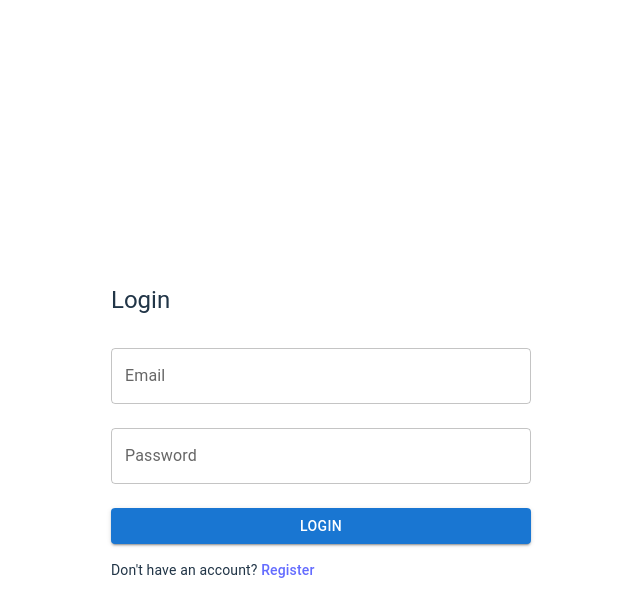
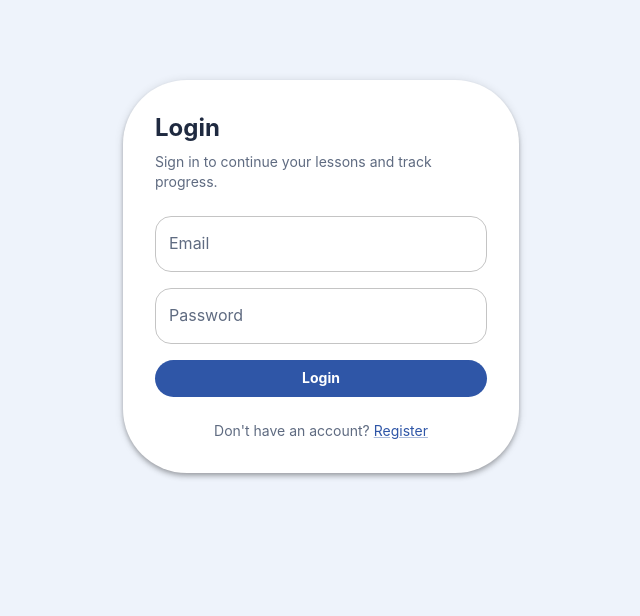
Before and after one commit to MichalZer/oop-learning-platform, a React (Vite) app in the folder client/: page /login in a window 1280 px wide. Shown: the top 616 px of the page, without its empty margins (319-959 px from the left). Built offline with nearby package versions, Linux system fonts and the light colour scheme.

Commit message:
update and improved the ux and ui

```diff
--- /dev/null
+++ b/client/src/components/AppLayout.jsx
@@ -0,0 +1,22 @@
+import { Box, Toolbar } from "@mui/material";
+import Navbar from "./Navbar";
+
+export default function AppLayout({ children }) {
+  return (
+    <>
+      <Navbar />
+      <Toolbar />
+      <Box
+        component="main"
+        sx={{
+          minHeight: "100vh",
+          backgroundColor: "background.default",
+          py: 4,
+          px: { xs: 2, md: 4 },
+        }}
+      >
+        {children}
+      </Box>
+    </>
+  );
+}
--- a/client/src/index.css
+++ b/client/src/index.css
@@ -1,82 +1,43 @@
 :root {
-  font-family: system-ui, Avenir, Helvetica, Arial, sans-serif;
+  color-scheme: light;
+  font-family: "Inter", system-ui, sans-serif;
+  font-size: 16px;
   line-height: 1.5;
-  font-weight: 400;
-
-  color-scheme: light dark;
-  color: rgba(255, 255, 255, 0.87);
-  background-color: #242424;
-
-  font-synthesis: none;
-  text-rendering: optimizeLegibility;
-  -webkit-font-smoothing: antialiased;
-  -moz-osx-font-smoothing: grayscale;
+  color: #1f2a40;
+  background-color: #eef3fb;
+  --surface: #ffffff;
+  --border: #d9e2ef;
+  --text-muted: #5f6b81;
 }
 
-a {
-  font-weight: 500;
-  color: #646cff;
-  text-decoration: inherit;
+* {
+  box-sizing: border-box;
 }
-a:hover {
-  color: #535bf2;
+
+html {
+  scroll-behavior: smooth;
 }
 
 body {
   margin: 0;
-  display: grid;
-  place-items: center;
-  min-width: 320px;
+  min-height: 100vh;
+  background-color: #eef3fb;
+  color: #1f2a40;
+  font-family: inherit;
+}
+
+#root {
   min-height: 100vh;
 }
 
-h1 {
-  font-size: 3.2em;
-  line-height: 1.1;
+a {
+  color: inherit;
+  text-decoration: none;
 }
 
-button {
-  border-radius: 8px;
-  border: 1px solid transparent;
-  padding: 0.6em 1.2em;
-  font-size: 1em;
-  font-weight: 500;
-  font-family: inherit;
-  background-color: #1a1a1a;
-  cursor: pointer;
-  transition: border-color 0.25s;
+button,
+input,
+textarea,
+select {
+  font: inherit;
 }
-button:hover {
-  border-color: #646cff;
-}
-button:focus,
-button:focus-visible {
-  outline: 4px auto -webkit-focus-ring-color;
-}
-
-@media (prefers-color-scheme: light) {
-  :root {
-    color: #213547;
-    background-color: #ffffff;
-  }
-  a:hover {
-    color: #747bff;
-  }
-  button {
-    background-color: #f9f9f9;
-  }
-}
-
-.dark-theme {
-  background-color: #121212;
-  color: #f3f3f3;
-}
-
-.dark-theme .MuiPaper-root {
-  background-color: #1f1f1f !important;
-  color: #f3f3f3 !important;
-}
-
-.dark-theme .MuiTypography-root {
-  color: #f3f3f3 !important;
-}
--- a/client/src/pages/Login.jsx
+++ b/client/src/pages/Login.jsx
@@ -1,5 +1,5 @@
-import { Button, TextField, Box, Typography, Alert } from "@mui/material";
-import { useNavigate, Link } from "react-router-dom";
+import { Button, TextField, Typography, Alert, Paper, Stack, Container, Link } from "@mui/material";
+import { useNavigate, Link as RouterLink } from "react-router-dom";
 import { useEffect, useState } from "react";
 import api from "../services/api";
 import { setToken, isLoggedIn } from "../utils/auth";
@@ -7,16 +7,10 @@ import { setToken, isLoggedIn } from "../utils/auth";
 export default function Login() {
   const [email, setEmail] = useState("");
   const [password, setPassword] = useState("");
-
   const [error, setError] = useState("");
   const [loading, setLoading] = useState(false);
-
   const navigate = useNavigate();
 
-  /*
-   * If a token already exists, redirect to dashboard.
-   * useEffect prevents navigation during render (best practice).
-   */
   useEffect(() => {
     if (isLoggedIn()) {
       navigate("/dashboard", { replace: true });
@@ -33,15 +27,11 @@ export default function Login() {
 
     try {
       setLoading(true);
-
-      // POST http://localhost:5000/api/auth/login
       const res = await api.post("/auth/login", { email, password });
-
       const token = res?.data?.token;
       if (!token) {
         throw new Error("Missing token from server response.");
       }
-
       setToken(token);
       navigate("/dashboard");
     } catch (err) {
@@ -56,9 +46,13 @@ export default function Login() {
   };
 
   return (
-    <Box sx={{ maxWidth: 420, mx: "auto", mt: 8 }}>
-      <Typography variant="h5" mb={2}>
+    <Container maxWidth="xs">
+      <Paper elevation={4} sx={{ mt: 10, p: 4, borderRadius: 4 }}>
+        <Typography variant="h5" mb={1} fontWeight={700}>
           Login
+        </Typography>
+        <Typography variant="body2" color="text.secondary" mb={3}>
+          Sign in to continue your lessons and track progress.
         </Typography>
 
         {error && (
@@ -67,38 +61,31 @@ export default function Login() {
           </Alert>
         )}
 
+        <Stack spacing={2}>
           <TextField
             label="Email"
             fullWidth
-        margin="normal"
             value={email}
             onChange={(e) => setEmail(e.target.value)}
             autoComplete="email"
           />
-
           <TextField
             label="Password"
             type="password"
             fullWidth
-        margin="normal"
             value={password}
             onChange={(e) => setPassword(e.target.value)}
             autoComplete="current-password"
           />
-
-      <Button
-        variant="contained"
-        fullWidth
-        sx={{ mt: 2 }}
-        onClick={handleLogin}
-        disabled={loading}
-      >
+          <Button variant="contained" fullWidth onClick={handleLogin} disabled={loading}>
             {loading ? "Logging in..." : "Login"}
           </Button>
+        </Stack>
 
-      <Typography variant="body2" sx={{ mt: 2 }}>
-        Don&apos;t have an account? <Link to="/register">Register</Link>
+        <Typography variant="body2" align="center" sx={{ mt: 3, color: "text.secondary" }}>
+          Don&apos;t have an account? <Link component={RouterLink} to="/register">Register</Link>
         </Typography>
-    </Box>
+      </Paper>
+    </Container>
   );
 }
--- a/client/src/pages/Register.jsx
+++ b/client/src/pages/Register.jsx
@@ -1,21 +1,15 @@
-import { Button, TextField, Box, Typography, Alert } from "@mui/material";
-import { useNavigate, Link } from "react-router-dom";
+import { Button, TextField, Typography, Alert, Paper, Stack, Container, Link } from "@mui/material";
+import { useNavigate, Link as RouterLink } from "react-router-dom";
 import { useState } from "react";
 import api from "../services/api";
 
-/*
- * Register page:
- * Sends: { name, email, password } to the backend.
- */
 export default function Register() {
   const [name, setName] = useState("");
   const [email, setEmail] = useState("");
   const [password, setPassword] = useState("");
-
   const [error, setError] = useState("");
   const [success, setSuccess] = useState("");
   const [loading, setLoading] = useState(false);
-
   const navigate = useNavigate();
 
   const handleRegister = async () => {
@@ -29,10 +23,7 @@ export default function Register() {
 
     try {
       setLoading(true);
-
-      // POST http://localhost:5000/api/auth/register
       await api.post("/auth/register", { name, email, password });
-
       setSuccess("Account created! Redirecting to login...");
       setTimeout(() => navigate("/login"), 800);
     } catch (err) {
@@ -47,9 +38,13 @@ export default function Register() {
   };
 
   return (
-    <Box sx={{ maxWidth: 420, mx: "auto", mt: 8 }}>
-      <Typography variant="h5" mb={2}>
+    <Container maxWidth="xs">
+      <Paper elevation={4} sx={{ mt: 10, p: 4, borderRadius: 4 }}>
+        <Typography variant="h5" mb={1} fontWeight={700}>
           Register
+        </Typography>
+        <Typography variant="body2" color="text.secondary" mb={3}>
+          Create your account and start building practical OOP lessons.
         </Typography>
 
         {error && (
@@ -64,47 +59,38 @@ export default function Register() {
           </Alert>
         )}
 
+        <Stack spacing={2}>
           <TextField
             label="Name"
             fullWidth
-        margin="normal"
             value={name}
             onChange={(e) => setName(e.target.value)}
             autoComplete="name"
           />
-
           <TextField
             label="Email"
             fullWidth
-        margin="normal"
             value={email}
             onChange={(e) => setEmail(e.target.value)}
             autoComplete="email"
           />
-
           <TextField
             label="Password"
             type="password"
             fullWidth
-        margin="normal"
             value={password}
             onChange={(e) => setPassword(e.target.value)}
             autoComplete="new-password"
           />
-
-      <Button
-        variant="contained"
-        fullWidth
-        sx={{ mt: 2 }}
-        onClick={handleRegister}
-        disabled={loading}
-      >
+          <Button variant="contained" fullWidth onClick={handleRegister} disabled={loading}>
             {loading ? "Creating..." : "Create Account"}
           </Button>
+        </Stack>
 
-      <Typography variant="body2" sx={{ mt: 2 }}>
-        Already have an account? <Link to="/login">Login</Link>
+        <Typography variant="body2" align="center" sx={{ mt: 3, color: "text.secondary" }}>
+          Already have an account? <Link component={RouterLink} to="/login">Login</Link>
         </Typography>
-    </Box>
+      </Paper>
+    </Container>
   );
 }
--- /dev/null
+++ b/client/src/theme.js
@@ -0,0 +1,82 @@
+import { createTheme, responsiveFontSizes } from "@mui/material/styles";
+
+let theme = createTheme({
+  palette: {
+    mode: "light",
+    primary: {
+      main: "#2f56a7",
+    },
+    secondary: {
+      main: "#6c63ff",
+    },
+    error: {
+      main: "#d32f2f",
+    },
+    background: {
+      default: "#eef3fb",
+      paper: "#ffffff",
+    },
+    text: {
+      primary: "#1f2a40",
+      secondary: "#5f6b81",
+    },
+  },
+  typography: {
+    fontFamily: ["Inter", "system-ui", "sans-serif"].join(", "),
+    h4: {
+      fontWeight: 700,
+      letterSpacing: "-0.02em",
+    },
+    h5: {
+      fontWeight: 700,
+    },
+    button: {
+      textTransform: "none",
+      fontWeight: 700,
+    },
+  },
+  shape: {
+    borderRadius: 16,
+  },
+  components: {
+    MuiCssBaseline: {
+      styleOverrides: {
+        body: {
+          backgroundColor: "#eef3fb",
+          color: "#1f2a40",
+          minHeight: "100vh",
+        },
+      },
+    },
+    MuiButton: {
+      defaultProps: {
+        disableElevation: true,
+      },
+      styleOverrides: {
+        root: {
+          borderRadius: 999,
+          textTransform: "none",
+        },
+      },
+    },
+    MuiCard: {
+      styleOverrides: {
+        root: {
+          borderRadius: 20,
+          boxShadow: "0 18px 60px rgba(15, 23, 42, 0.08)",
+        },
+      },
+    },
+    MuiPaper: {
+      styleOverrides: {
+        root: {
+          borderRadius: 18,
+        },
+      },
+    },
+  },
+});
+
+theme = responsiveFontSizes(theme);
+
+export default theme;
```
Also changed, not shown: client/src/App.jsx (+78 -92 lines), client/src/components/Navbar.jsx (+25 -17 lines), client/src/pages/Dashboard.jsx (+33 -31 lines), client/src/pages/TopicPage.jsx (+32 -39 lines). Lines whose indentation alone changed are shown as unchanged.
